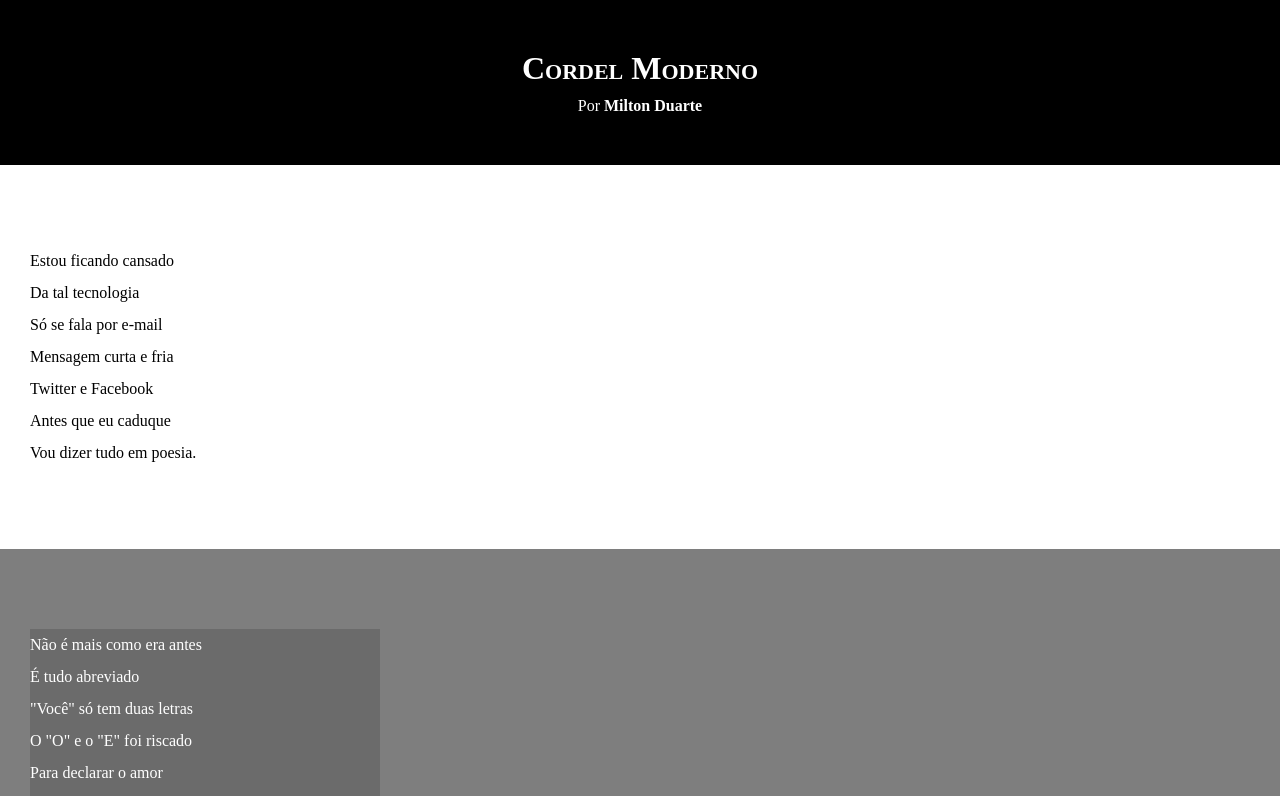
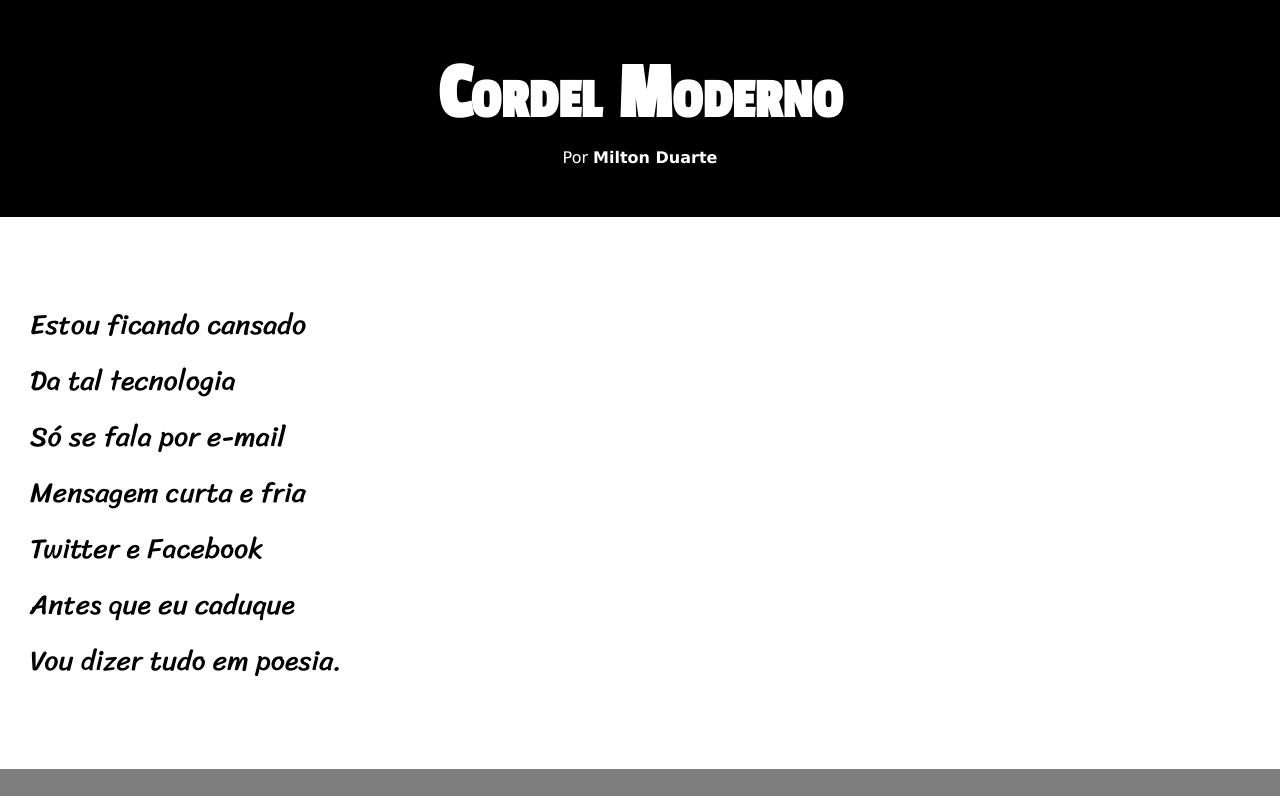
Before and after one commit to DouglasGunzel/projeto-cordel, a plain HTML site: page projeto/index.html in a window 1280 px wide. Shown: the top 796 px of the page. Drawn offline with Linux system fonts and the light colour scheme.

Commit message:
Modificações
Adicionei mais estilos à minha página, colocando cor no fundo e adicionando fontes.

```diff
--- a/projeto/estilo/style.css
+++ b/projeto/estilo/style.css
@@ -1,4 +1,13 @@
 @charset "UTF-8";
+
+@import url('https://fonts.googleapis.com/css2?family=Passion+One&display=swap');
+@import url('https://fonts.googleapis.com/css2?family=Sriracha&display=swap');
+
+:root {
+    --font1: Verdana, Geneva, Tahoma, sans-serif;
+    --font2: "Passion One", small-caps, sans-serif;
+    --font3: "Sriracha", cursive;
+}
 
 *{
     margin: 0px;
@@ -8,6 +17,8 @@
 html, body{
     min-height: 100vh;
     background-color: rgb(197, 197, 197);
+    font-family: var(--font1);
+
 }
 
 header{
@@ -19,6 +30,8 @@ header{
 header>h1{
     padding-top: 50px;
     font-variant: small-caps;
+    font-family: var(--font2);
+    font-size: 10vh;
 }
 
 header>p{
@@ -41,6 +54,8 @@ section{
     padding-bottom: 10vh;
     padding-left: 30px;
     line-height: 2em;
+    font-family: var(--font3);
+    font-size: 3.5vh;
 }
 
 section.normal{
```
